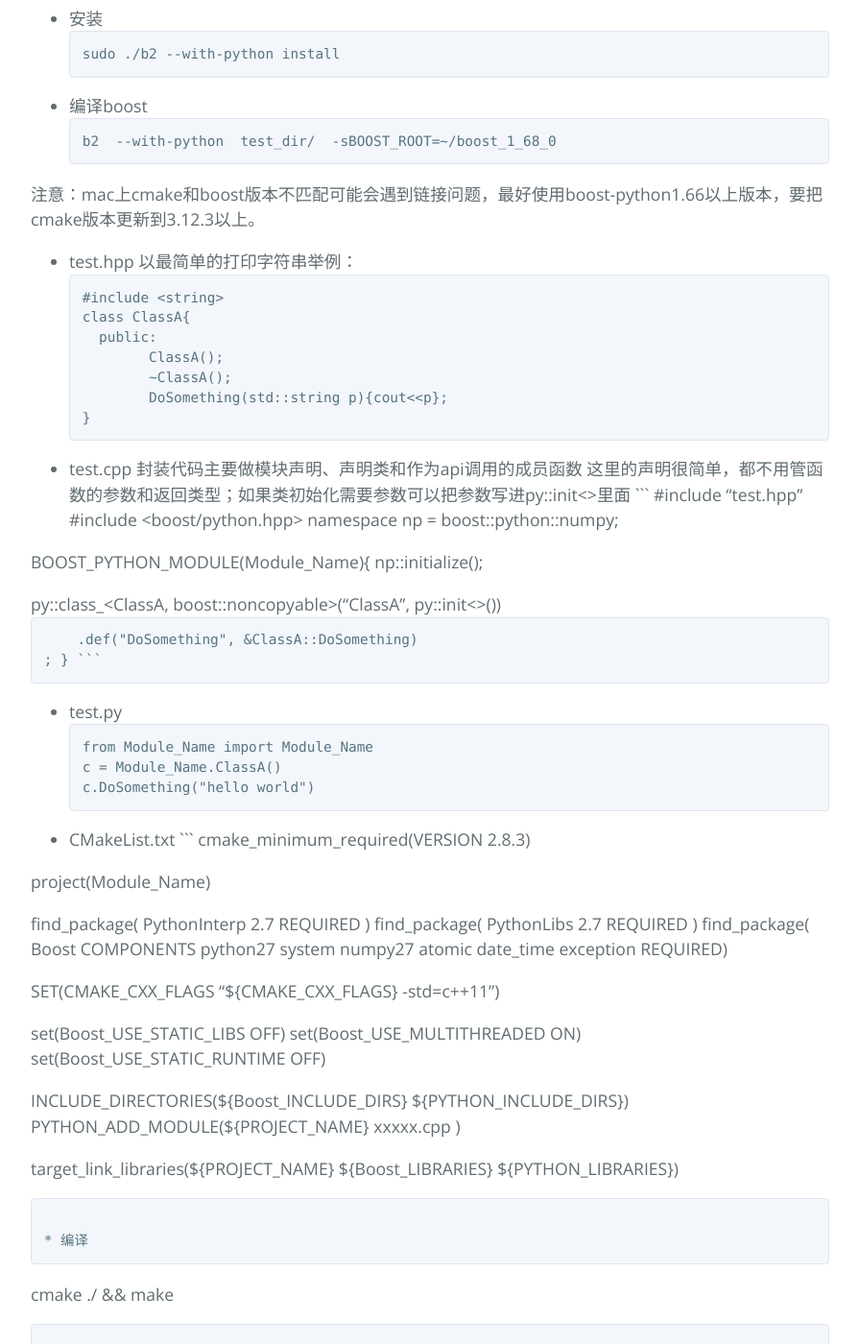
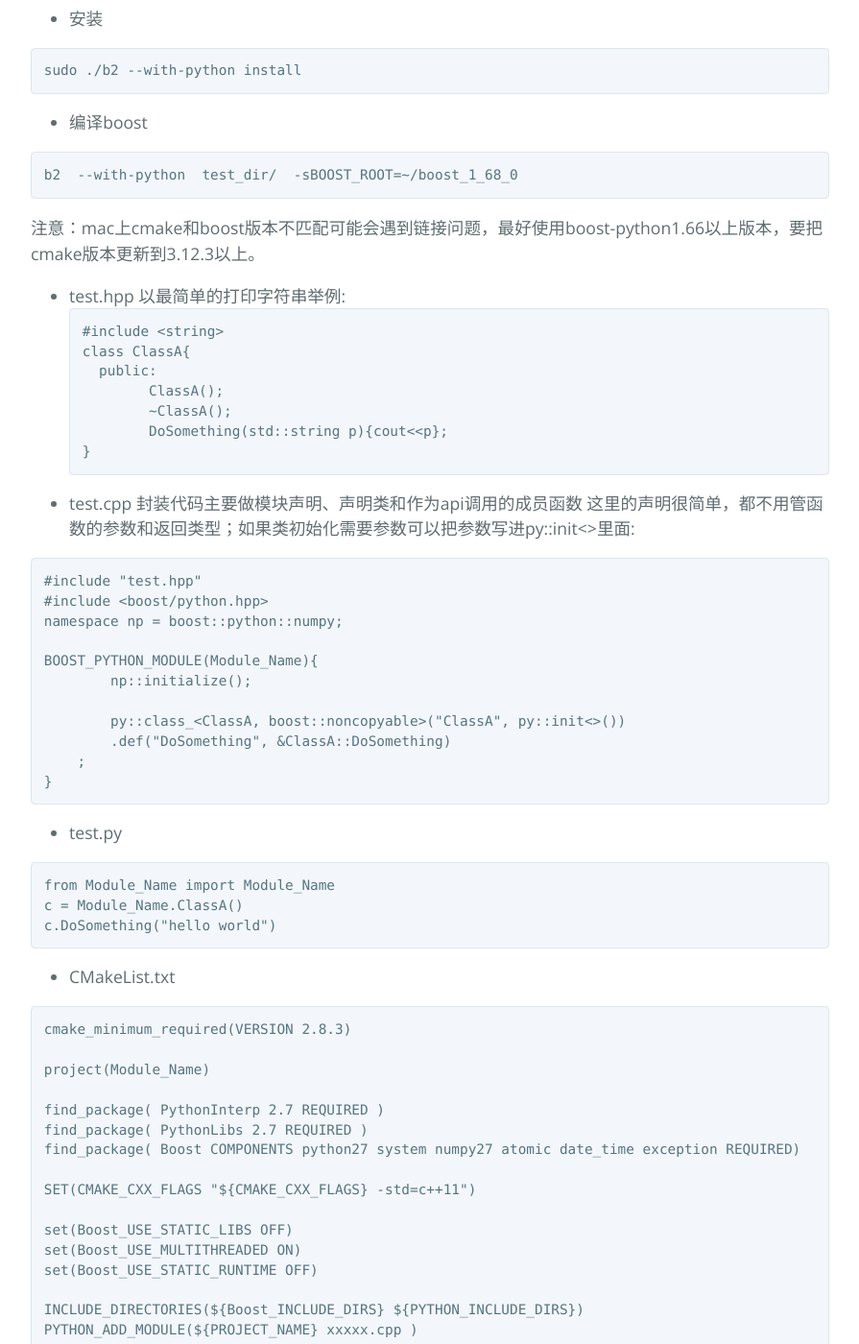
Before and after one commit to alvenchen/blog, a Jekyll site: the page built from docs/_posts/2019-01-25-python加速.md, in a window 1280 px wide and 1400 px high, scrolled down 817 px. Shown: the whole window at 96% size, without its empty margins (192-1087 px from the left). Built offline with Jekyll 4.4.1, drawn with Linux system fonts in a browser that asks for light colours; our own code applies the rules of GitHub Pages for plain Markdown files; comment, search, counter and statistics services are not loaded; some of the changed text lies outside the part shown.

Commit message:
check format

````diff
--- a/docs/_posts/2019-01-25-python加速.md
+++ b/docs/_posts/2019-01-25-python加速.md
@@ -15,11 +15,13 @@ boost-python
 boost-python不需要改变原有的C++代码，不会生成额外的python代码，所需要的就是定义好python需要调用到的C++的接口，然后写少量的boost-python的C++封装代码。
 
 * 安装
+
 ```
 sudo ./b2 --with-python install
 ```
 
 * 编译boost
+
 ```
 b2  --with-python  test_dir/  -sBOOST_ROOT=~/boost_1_68_0
 ```
@@ -40,7 +42,8 @@ class ClassA{
 
 * test.cpp
 封装代码主要做模块声明、声明类和作为api调用的成员函数
-这里的声明很简单，都不用管函数的参数和返回类型；如果类初始化需要参数可以把参数写进py::init<>里面
+这里的声明很简单，都不用管函数的参数和返回类型；如果类初始化需要参数可以把参数写进py::init<>里面:
+
 ```
 #include "test.hpp"
 #include <boost/python.hpp>
@@ -56,6 +59,7 @@ BOOST_PYTHON_MODULE(Module_Name){
 ```
 
 * test.py
+
 ```
 from Module_Name import Module_Name
 c = Module_Name.ClassA()
@@ -63,6 +67,7 @@ c.DoSomething("hello world")
 ```
 
 * CMakeList.txt
+
 ```
 cmake_minimum_required(VERSION 2.8.3)
 
@@ -85,11 +90,13 @@ target_link_libraries(${PROJECT_NAME} ${Boost_LIBRARIES} ${PYTHON_LIBRARIES})
 ```
 
 * 编译
+
 ```
 cmake ./  && make
 ```
 
 * 运行
+
 ```
 python test.py
 ```
@@ -104,6 +111,7 @@ swig(Simplified Wrapper and Interface Generator )支持多种语言调用C/C++
 还是以简单的"hello world举例":
 
 * test.cpp
+
 ```
 #include "test.h"
 
@@ -115,6 +123,7 @@ int DoSomething(const char* text)
 ```
 
 * test.h
+
 ```
 #include <iostream>
 
@@ -122,6 +131,7 @@ int DoSomething(const char *text);
 ```
 
 * test.i
+
 ```
 %module test
 %{
@@ -130,18 +140,21 @@ int DoSomething(const char *text);
 %}
 
 %include "test.h"
+
 ```
 最重要的就是这个“test.i”，注意这里有两个地方包括“test.h”，不可省略。
 第一个是告诉swig生成的中间c++代码需要它。
 第二个是告诉swig生成的中间python代码需要它（也就是哪些函数通过借口封装在so中）。
 
 * 编译
+
 ```
 python setup.py build
 ```
 
 * 运行
 注意PYTHONPATH要包含生成的_test.so路径
+
 ```
 python
 import test
````
Also changed, not shown: other parts of docs/_posts/2019-01-25-python加速.md (+1 -1 lines).
